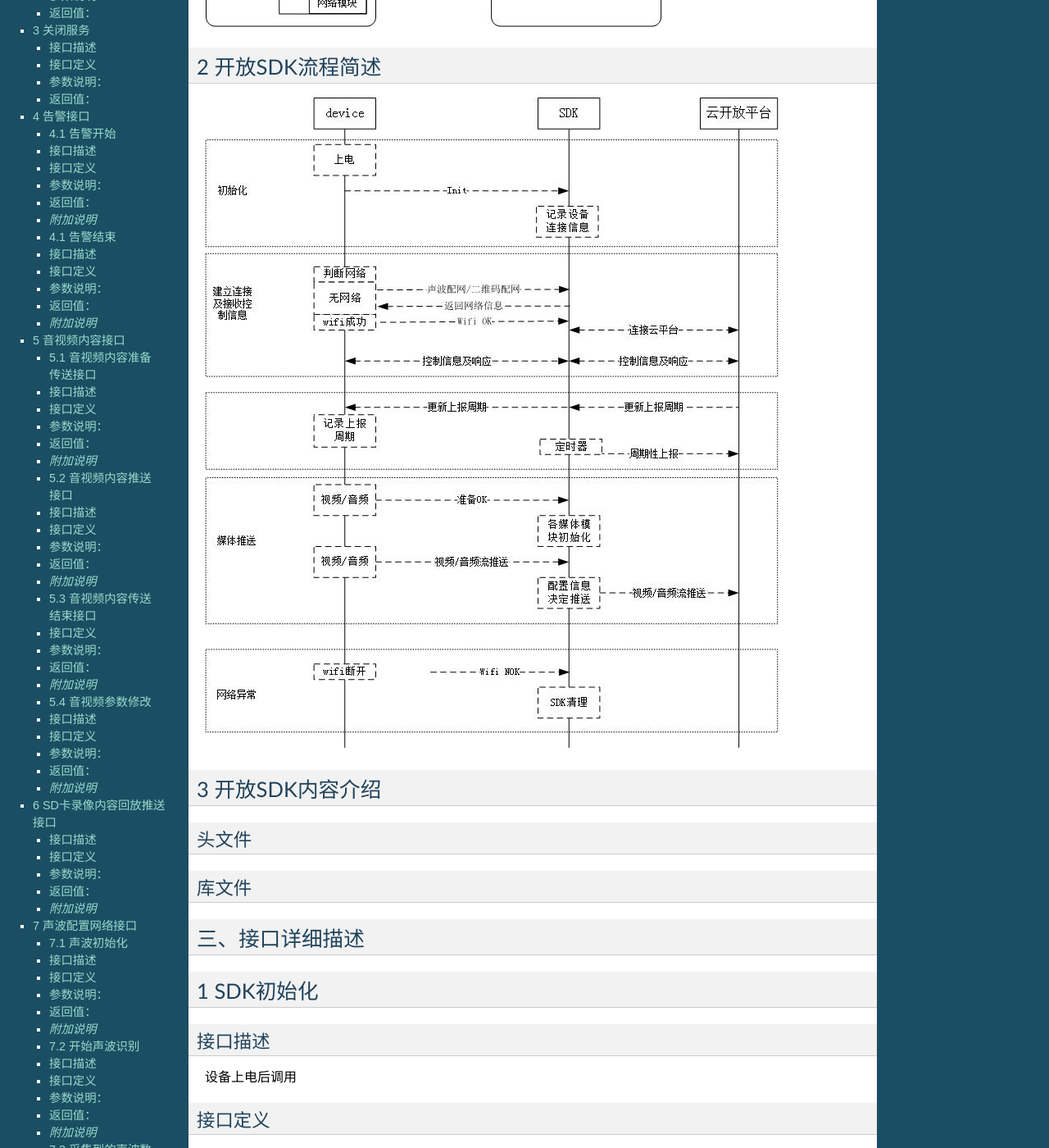
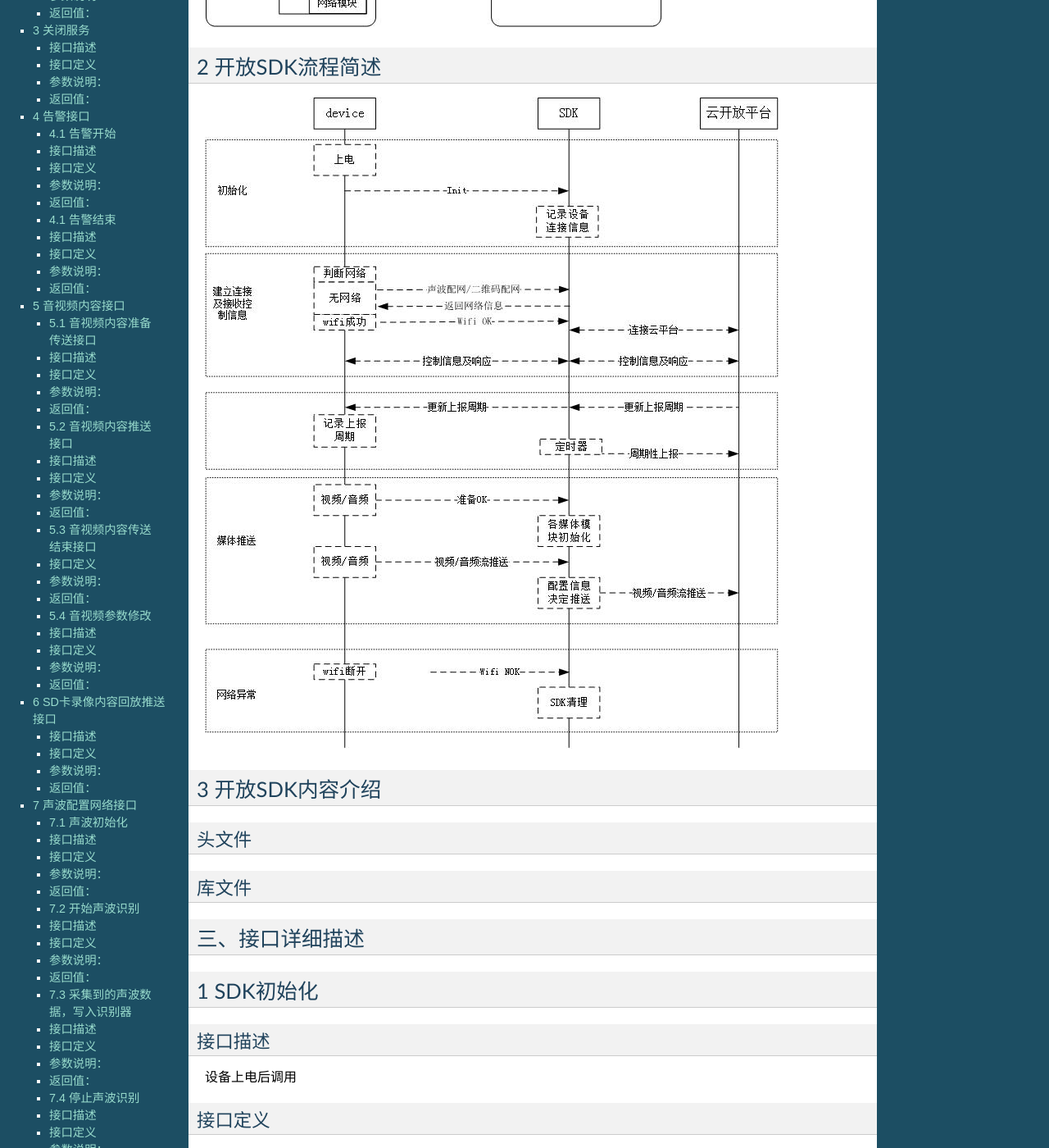
Before and after one commit to jamken/open_dev_sdk, a Sphinx documentation site: the page built from docs/OVD_OPEN_API.md, in a window 1280 px wide and 1400 px high, scrolled down 495 px. Shown: the whole window at 82% size. Built offline with Sphinx 7.4.7, drawn with Linux system fonts in a browser that asks for light colours; some of the changed text lies outside the part shown.

Commit message:
去除所有附件说明

```diff
--- a/docs/OVD_OPEN_API.md
+++ b/docs/OVD_OPEN_API.md
@@ -64,8 +64,7 @@
 ### 返回值：
     成功：0
     失败：其他值
-### *附加说明*
-    无
+
 
 ### 4.1 告警结束
 ### 接口描述
@@ -79,8 +78,7 @@
 ### 返回值：
     成功：0
     失败：其他值
-### *附加说明*
-    无
+
 
 ## 5 音视频内容接口
 ### 5.1 音视频内容准备传送接口
@@ -96,8 +94,7 @@
 ### 返回值：
     成功：0
     失败：其他值
-### *附加说明*
-    无
+
 
 ### 5.2 音视频内容推送接口
 ### 接口描述
@@ -114,8 +111,7 @@
 ### 返回值：
     成功：0
     失败：其他值
-### *附加说明*
-    无
+
 
 ### 5.3 音视频内容传送结束接口
 ### 接口定义
@@ -126,8 +122,7 @@
 ### 返回值：
     成功：0
     失败：其他值
-### *附加说明*
-    无
+
 
 ### 5.4 音视频参数修改
 ### 接口描述
@@ -142,8 +137,7 @@
 ### 返回值：
     成功：0
     失败：其他值
-### *附加说明*
-    无
+
 
 ## 6 SD卡录像内容回放推送接口
 ### 接口描述
@@ -161,8 +155,7 @@
 ### 返回值：
     成功：0
     失败：其他值
-### *附加说明*
-    无
+
 
 ## 7 声波配置网络接口
 ### 7.1 声波初始化
@@ -176,8 +169,7 @@
 ### 返回值：
     成功：返回声波句柄
     失败：NULL
-### *附加说明*
-    无
+
 
 ### 7.2 开始声波识别
 ### 接口描述
@@ -190,8 +182,7 @@
 ### 返回值：
     成功：0
     失败：其他值
-### *附加说明*
-    无
+
 
 ### 7.3 采集到的声波数据，写入识别器
 ### 接口描述
@@ -205,8 +196,7 @@
 ### 返回值：
     成功：成功写入的数据长度
     失败：小于0的值
-### *附加说明*
-    无
+
 
 ### 7.4 停止声波识别
 ### 接口描述
@@ -218,8 +208,7 @@
 ### 返回值：
     成功：0
     失败：其他值
-### *附加说明*
-    无
+
 
 ## 8 门锁端特殊接口
 ### 7.1 上报门锁操作消息(开锁/增删用户/系统锁定/系统恢复出厂设置等等)
@@ -230,8 +219,7 @@
 ### 返回值：
     成功：0
     失败：其他值
-### *附加说明*
-    无
+
 
 
 ## 9 回调OVD_CallBackFunList定义及说明
```
